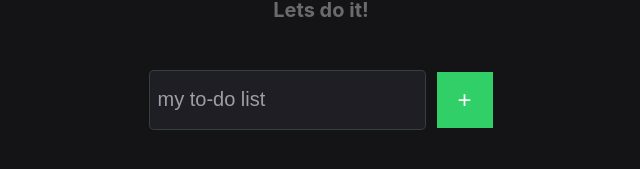
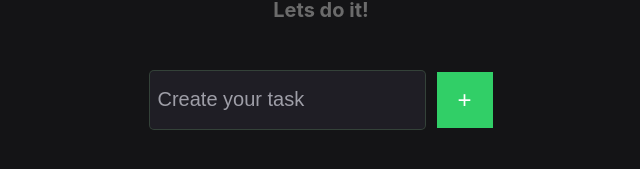
Before and after one commit to gabrieldasneves/PokeHunter-FrontEndTraining, a React (Create React App) app: page / in a window 1280 px wide. Shown: the part 165-334 px from the top of the page, without its empty margins (319-959 px from the left). Built offline with nearby package versions, Linux system fonts and the light colour scheme.

Commit message:
fixing input id problem

```diff
--- a/src/screens/Home/Home.tsx
+++ b/src/screens/Home/Home.tsx
@@ -32,7 +32,8 @@ export function Home() {
       </div>
       <div className="form">
         <input
-          placeholder="my to-do list"
+          id="taskInput"
+          placeholder="Create your task"
           type="text"
           value={inputText}
           onChange={handleInputChange}
--- a/src/screens/Home/styles.css
+++ b/src/screens/Home/styles.css
@@ -34,7 +34,7 @@
   justify-content: center;
 }
 
-input {
+#taskInput {
   background-color: #1f1e25;
   border-radius: 4px;
   height: 56px;
@@ -48,10 +48,10 @@ input {
 
   box-shadow: 0 0 0 1px #344239;
 }
-input::placeholder {
+#taskInput::placeholder {
   color: #9e9ea7;
 }
-input:focus {
+#taskInput:focus {
   border-style: auto;
   outline: none;
   box-shadow: 0 0 0 1px #31cf67;
```
